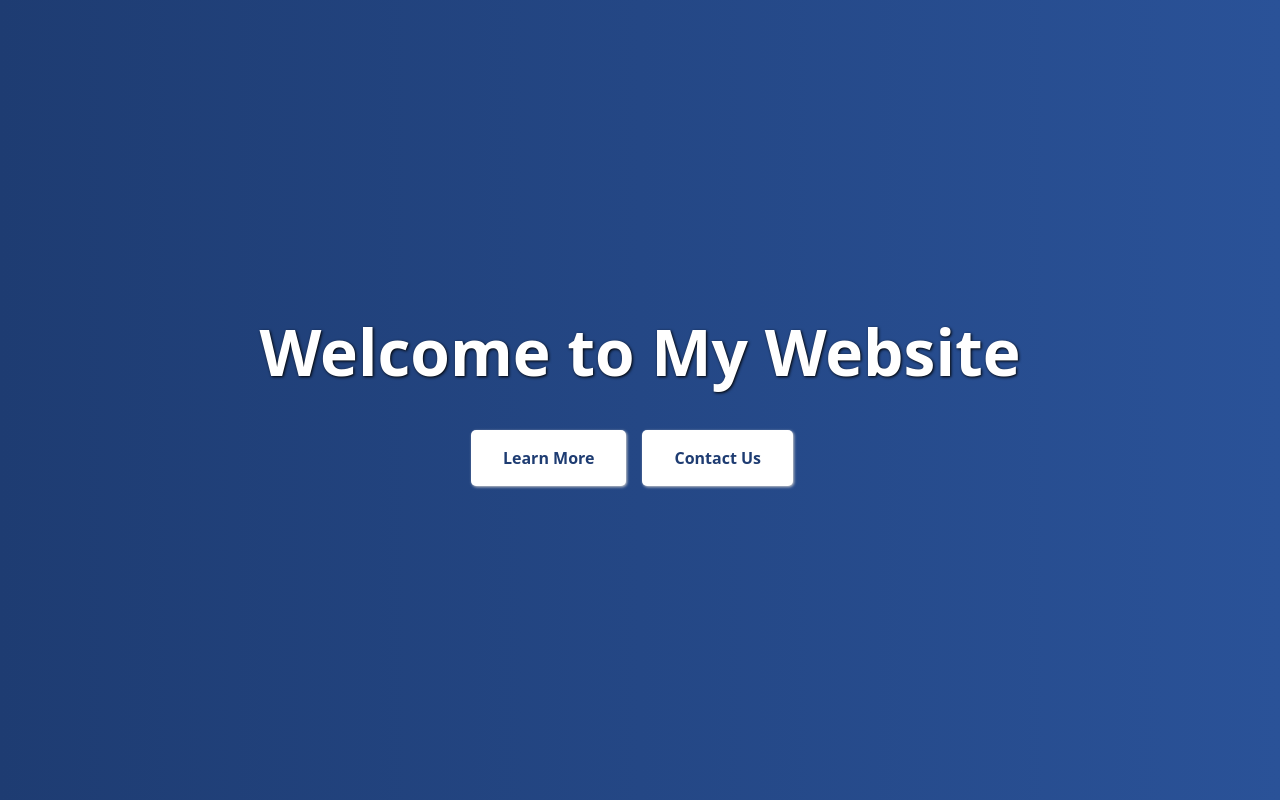
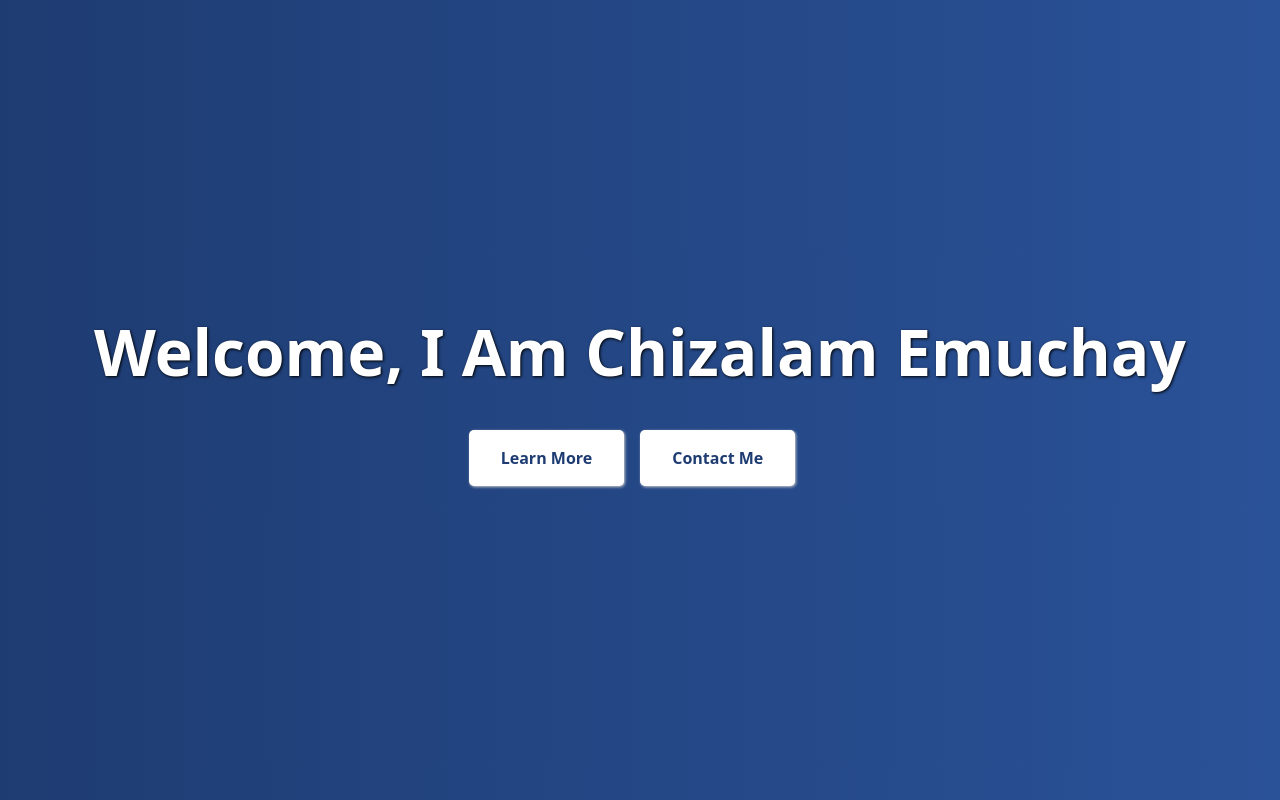
Before and after one commit to cemuchay/chizalam, a Next.js app: page / in a window 1280 px wide. Built offline with nearby package versions, Linux system fonts and the light colour scheme.

Commit message:
Update index.tsx

```diff
--- a/pages/index.tsx
+++ b/pages/index.tsx
@@ -28,10 +28,10 @@ const HeroSection = () => {
   return (
     //@ts-ignore
     <div className="hero-section" style={heroSectionStyles}>
-      <h1 style={heroTextStyles}>Welcome to My Website</h1>
+      <h1 style={heroTextStyles}>Welcome, I Am Chizalam Emuchay</h1>
       <div style={buttonContainerStyles}>
         <button style={buttonStyles}>Learn More</button>
-        <button style={buttonStyles}>Contact Us</button>
+        <button style={buttonStyles}>Contact Me</button>
       </div>
     </div>
   );
```
